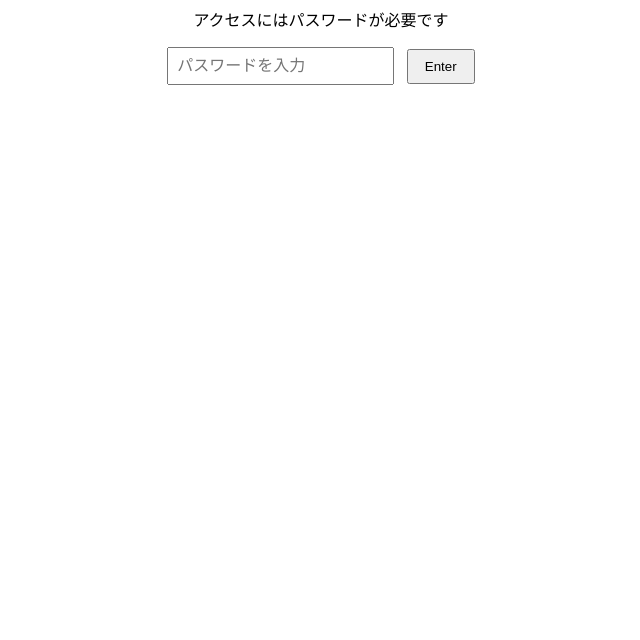
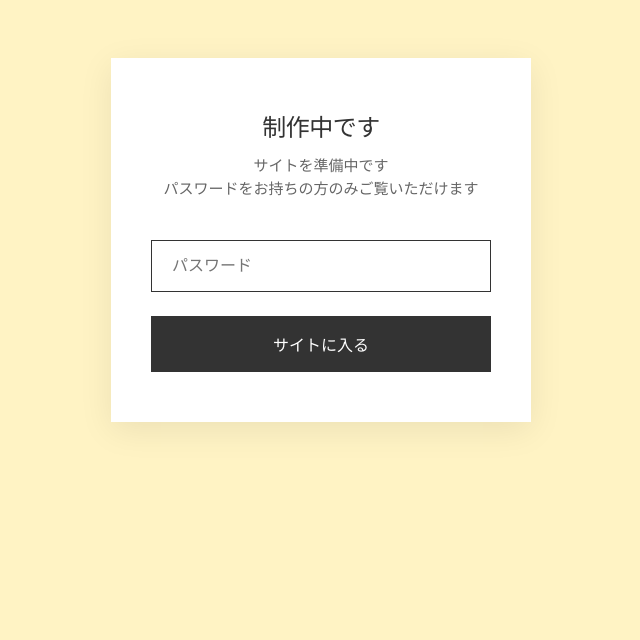
Before and after one commit to fukudomeai/iiiarchitects, a plain HTML site: page index.html in a window 1280 px wide. Shown: the part 160-800 px from the top of the page, without its empty margins (319-959 px from the left). Drawn offline with Linux system fonts and the light colour scheme.

Commit message:
Update index.html

```diff
--- a/index.html
+++ b/index.html
@@ -1,32 +1,200 @@
-<!doctype html>
-<html>
+<!DOCTYPE html>
+<html lang="ja">
 <head>
-    <meta charset="utf-8">
-    <title>制作中サイト</title>
+    <meta charset="UTF-8">
+    <meta name="viewport" content="width=device-width, initial-scale=1.0">
+    <title>制作中 - サイト準備中</title>
     <style>
-      body { font-family: sans-serif; text-align: center; margin-top: 100px; }
-      input { padding: 8px; font-size: 16px; }
-      button { padding: 8px 16px; margin-left: 8px; }
+        * {
+            margin: 0;
+            padding: 0;
+            box-sizing: border-box;
+        }
+
+        body {
+            font-family: 'Helvetica Neue', Helvetica, Arial, sans-serif;
+            font-weight: 300;
+            background: #FFF3C4;
+            min-height: 100vh;
+            display: flex;
+            align-items: center;
+            justify-content: center;
+            padding: 20px;
+        }
+
+        .container {
+            background: white;
+            padding: 50px 40px;
+            max-width: 420px;
+            width: 100%;
+            box-shadow: 0 8px 32px rgba(0, 0, 0, 0.08);
+            text-align: center;
+            position: relative;
+        }
+
+        h1 {
+            color: #333;
+            margin-bottom: 12px;
+            font-size: 24px;
+            font-weight: 300;
+            letter-spacing: -0.5px;
+        }
+
+        .subtitle {
+            color: #666;
+            margin-bottom: 40px;
+            font-size: 15px;
+            line-height: 1.5;
+        }
+
+        .input-group {
+            margin-bottom: 24px;
+            text-align: left;
+        }
+
+        input[type="password"] {
+            width: 100%;
+            padding: 16px 20px;
+            border: 1px solid #e5e5e5;
+            font-size: 16px;
+            background: #fafafa;
+            transition: all 0.2s ease;
+            font-weight: 300;
+        }
+
+        input[type="password"]:focus {
+            outline: none;
+            border-color: #333;
+            background: white;
+        }
+
+        .btn {
+            width: 100%;
+            padding: 16px;
+            background: #333;
+            color: white;
+            border: none;
+            font-size: 16px;
+            font-weight: 300;
+            cursor: pointer;
+            transition: all 0.2s ease;
+        }
+
+        .btn:hover {
+            background: #555;
+        }
+
+        .btn:active {
+            transform: scale(0.98);
+        }
+
+        .error {
+            color: #d73a49;
+            margin-top: 16px;
+            font-size: 14px;
+            display: none;
+        }
+
+        .loading {
+            display: none;
+            color: #666;
+            font-size: 14px;
+            margin-top: 12px;
+        }
+
+        @media (max-width: 480px) {
+            .container {
+                padding: 40px 30px;
+                margin: 20px 10px;
+            }
+
+            .illustration {
+                width: 100px;
+                height: 70px;
+            }
+        }
     </style>
 </head>
 <body>
-    <h1>🔒 制作中サイト</h1>
-    <p>アクセスにはパスワードが必要です</p>
-    <input type="password" id="pw" placeholder="パスワードを入力">
-    <button onclick="check()">Enter</button>
+    <div class="container">
+
+
+        <h1>制作中です</h1>
+        <p class="subtitle">
+            サイトを準備中です<br>
+            パスワードをお持ちの方のみご覧いただけます
+        </p>
+
+        <div class="input-group">
+            <input type="password" id="password" placeholder="パスワード" autocomplete="off">
+        </div>
+
+        <button class="btn" onclick="checkPassword()">
+            サイトに入る
+        </button>
+
+        <div class="loading" id="loading">
+            確認中...
+        </div>
+
+        <div class="error" id="error">
+            パスワードが正しくありません
+        </div>
+    </div>
 
     <script>
-      function check() {
-        // 任意のパスワードを設定（ここでは "secret123"）
-        const correctPassword = "secret123";
-        const input = document.getElementById('pw').value;
-        if (input === correctPassword) {
-          // 本物のトップページへ移動（例：/real-site/index.html）
-          window.location.href = "/real-site/index.html";
+        // ここでパスワードを設定してください
+        const CORRECT_PASSWORD = 'demo2024';
+
+        function checkPassword() {
+            const passwordInput = document.getElementById('password');
+            const errorDiv = document.getElementById('error');
+            const loadingDiv = document.getElementById('loading');
+            const password = passwordInput.value.trim();
+
+            // エラーメッセージを非表示
+            errorDiv.style.display = 'none';
+
+            if (!password) {
+                showError('パスワードを入力してください');
+                return;
+            }
+
+            // ローディング表示
+            loadingDiv.style.display = 'block';
+
+            // 実際の認証（少し遅延を入れてリアルな感じに）
+            setTimeout(() => {
+                if (password === CORRECT_PASSWORD) {
+                    // 認証成功 - real-siteフォルダに移動
+                    window.location.href = '/real-site/';
                 } else {
-          alert("パスワードが違います");
+                    // 認証失敗
+                    loadingDiv.style.display = 'none';
+                    showError('パスワードが正しくありません');
+                    passwordInput.value = '';
+                    passwordInput.focus();
                 }
+            }, 600);
         }
+
+        function showError(message) {
+            const errorDiv = document.getElementById('error');
+            errorDiv.textContent = message;
+            errorDiv.style.display = 'block';
+        }
+
+        // Enterキーでも認証できるように
+        document.getElementById('password').addEventListener('keypress', function(e) {
+            if (e.key === 'Enter') {
+                checkPassword();
+            }
+        });
+
+        // ページ読み込み時にパスワード入力欄にフォーカス
+        window.addEventListener('load', function() {
+            document.getElementById('password').focus();
+        });
     </script>
 </body>
 </html>
```
Lines whose indentation alone changed are shown as unchanged.
